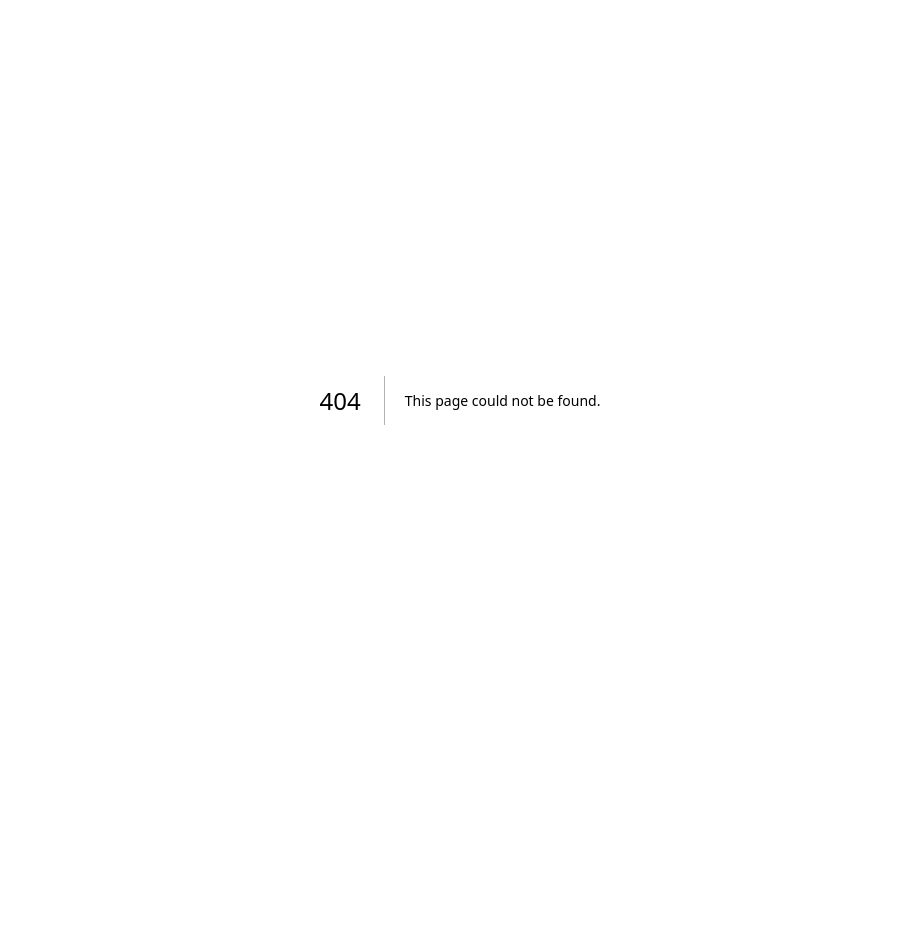
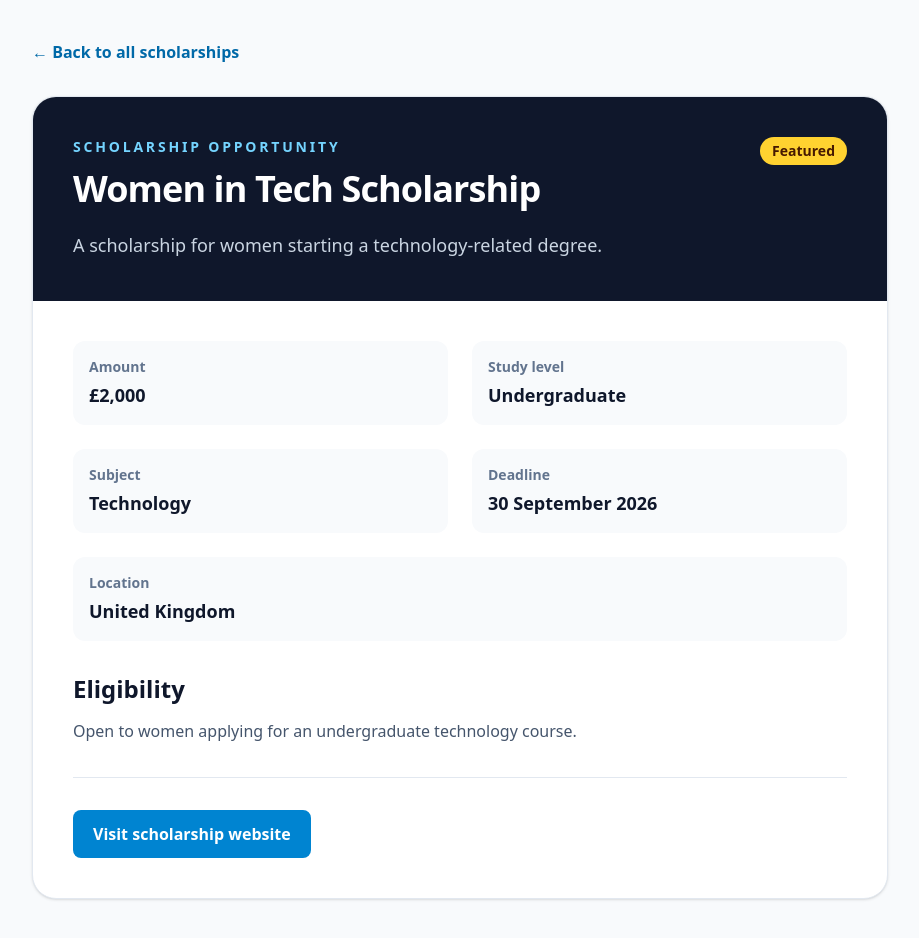
Before and after one commit to chayanitsaekhu-tech/ToonKlai, a Next.js app: page /scholarships/1 in a window 1280 px wide. Before the commit this address had no page. Shown: the whole page, without its empty margins (180-1099 px from the left). Before the commit the page ends 800 px from the top, so only its background shows below. Built offline with nearby package versions, Linux system fonts and the light colour scheme.

Commit message:
Add scholarship details pages

```diff
--- /dev/null
+++ b/app/scholarships/[id]/page.tsx
@@ -0,0 +1,139 @@
+import Link from "next/link";
+import { notFound } from "next/navigation";
+import scholarshipsData from "@/data/scholarships.json";
+import type { Scholarship } from "@/types/scholarship";
+
+type ScholarshipPageProps = {
+  params: Promise<{
+    id: string;
+  }>;
+};
+
+const scholarships = scholarshipsData as Scholarship[];
+
+export function generateStaticParams() {
+  return scholarships.map((scholarship) => ({
+    id: scholarship.id.toString(),
+  }));
+}
+
+export default async function ScholarshipPage({
+  params,
+}: ScholarshipPageProps) {
+  const { id } = await params;
+
+  const scholarship = scholarships.find(
+    (item) => item.id.toString() === id,
+  );
+
+  if (!scholarship) {
+    notFound();
+  }
+
+  return (
+    <main className="mx-auto min-h-screen w-full max-w-4xl px-5 py-10">
+      <Link
+        href="/"
+        className="inline-flex items-center font-semibold text-sky-700 transition hover:text-sky-900"
+      >
+        ← Back to all scholarships
+      </Link>
+
+      <article className="mt-8 overflow-hidden rounded-3xl border border-slate-200 bg-white shadow-sm">
+        <header className="bg-slate-900 px-6 py-10 text-white sm:px-10">
+          <div className="flex flex-wrap items-start justify-between gap-4">
+            <div>
+              <p className="text-sm font-semibold uppercase tracking-[0.2em] text-sky-300">
+                Scholarship opportunity
+              </p>
+
+              <h1 className="mt-3 text-3xl font-bold tracking-tight sm:text-4xl">
+                {scholarship.name}
+              </h1>
+            </div>
+
+            {scholarship.featured && (
+              <span className="rounded-full bg-amber-300 px-3 py-1 text-sm font-bold text-amber-950">
+                Featured
+              </span>
+            )}
+          </div>
+
+          <p className="mt-5 max-w-2xl text-lg leading-8 text-slate-300">
+            {scholarship.description}
+          </p>
+        </header>
+
+        <div className="p-6 sm:p-10">
+          <dl className="grid gap-6 sm:grid-cols-2">
+            <div className="rounded-xl bg-slate-50 p-4">
+              <dt className="text-sm font-semibold text-slate-500">
+                Amount
+              </dt>
+              <dd className="mt-1 text-lg font-bold text-slate-900">
+                {scholarship.amount}
+              </dd>
+            </div>
+
+            <div className="rounded-xl bg-slate-50 p-4">
+              <dt className="text-sm font-semibold text-slate-500">
+                Study level
+              </dt>
+              <dd className="mt-1 text-lg font-bold text-slate-900">
+                {scholarship.level}
+              </dd>
+            </div>
+
+            <div className="rounded-xl bg-slate-50 p-4">
+              <dt className="text-sm font-semibold text-slate-500">
+                Subject
+              </dt>
+              <dd className="mt-1 text-lg font-bold text-slate-900">
+                {scholarship.field}
+              </dd>
+            </div>
+
+            <div className="rounded-xl bg-slate-50 p-4">
+              <dt className="text-sm font-semibold text-slate-500">
+                Deadline
+              </dt>
+              <dd className="mt-1 text-lg font-bold text-slate-900">
+                {scholarship.deadline}
+              </dd>
+            </div>
+
+            <div className="rounded-xl bg-slate-50 p-4 sm:col-span-2">
+              <dt className="text-sm font-semibold text-slate-500">
+                Location
+              </dt>
+              <dd className="mt-1 text-lg font-bold text-slate-900">
+                {scholarship.location}
+              </dd>
+            </div>
+          </dl>
+
+          <section className="mt-8">
+            <h2 className="text-2xl font-bold text-slate-900">
+              Eligibility
+            </h2>
+
+            <p className="mt-3 leading-7 text-slate-600">
+              {scholarship.eligibility}
+            </p>
+          </section>
+
+          <div className="mt-8 border-t border-slate-200 pt-8">
+            <a
+              href={scholarship.link}
+              target="_blank"
+              rel="noreferrer"
+              className="inline-flex rounded-lg bg-sky-600 px-5 py-3 font-bold text-white transition hover:bg-sky-700 focus:outline-none focus:ring-2 focus:ring-sky-500 focus:ring-offset-2"
+            >
+              Visit scholarship website
+            </a>
+          </div>
+        </div>
+      </article>
+    </main>
+  );
+}
```
